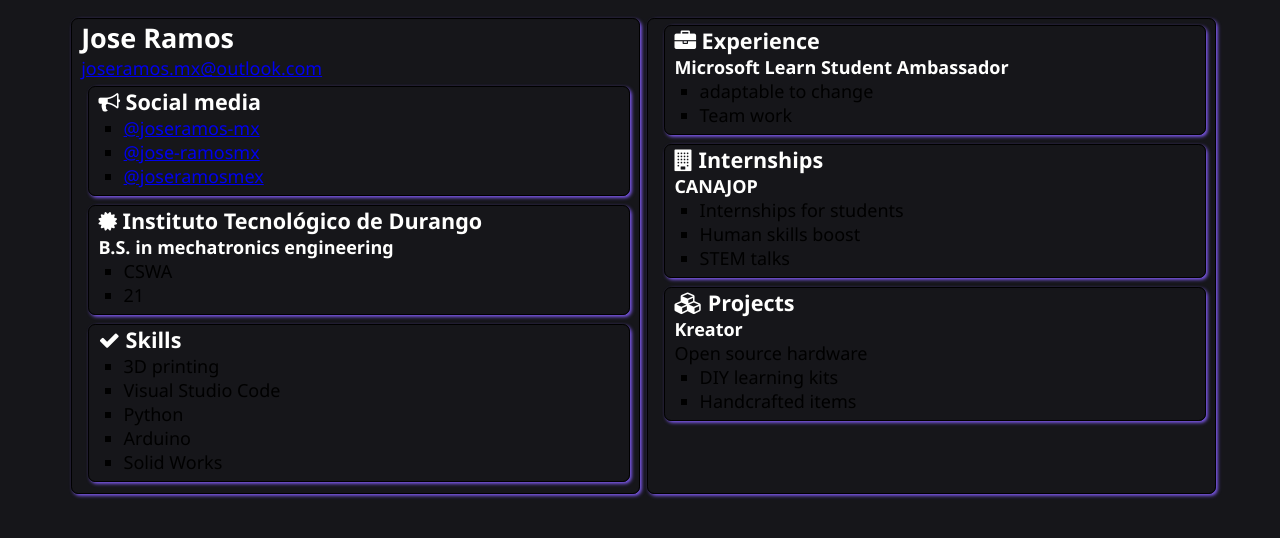
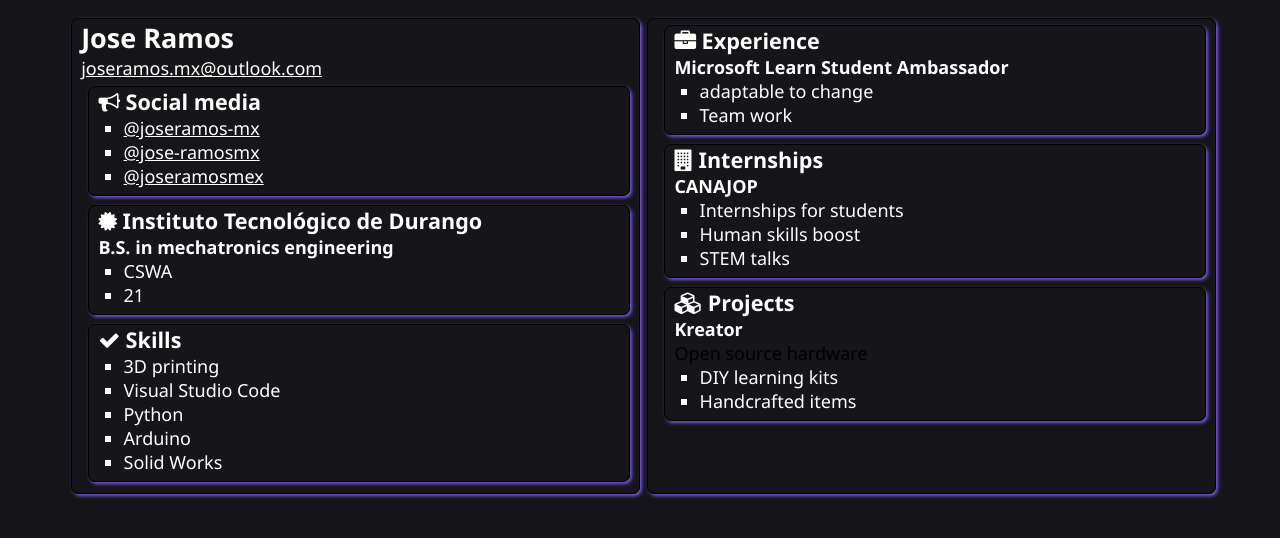
Before and after one commit to joseramos-mx/SATechnicalOnboarding, a plain HTML site: page src/index.html in a window 1280 px wide. Drawn offline with Linux system fonts and the light colour scheme.

Commit message:
updated color schemes for links
updated color schemes for links

```diff
--- a/src/style.css
+++ b/src/style.css
@@ -45,3 +45,19 @@ ul {
     list-style-type: square;
     padding-left: 1.4em;
 }
+
+li {
+    color: #fffffe;
+}
+
+a:hover{
+    color: #2cb67d;
+}
+
+a:activate{
+    color: #2cb67d;
+}
+
+a:link {
+    color: #fffffe;
+}
```
